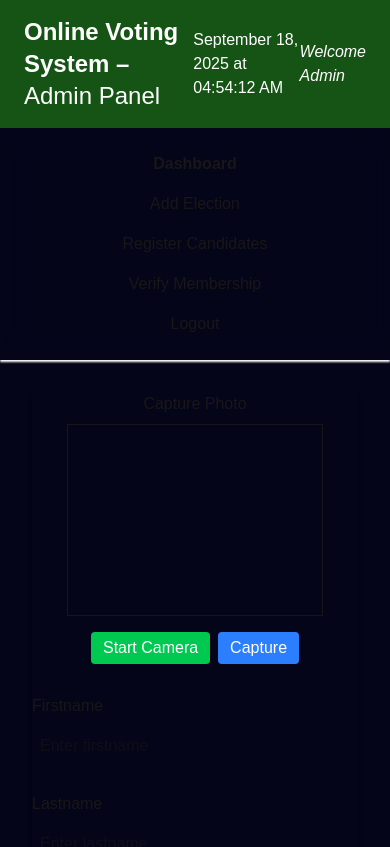
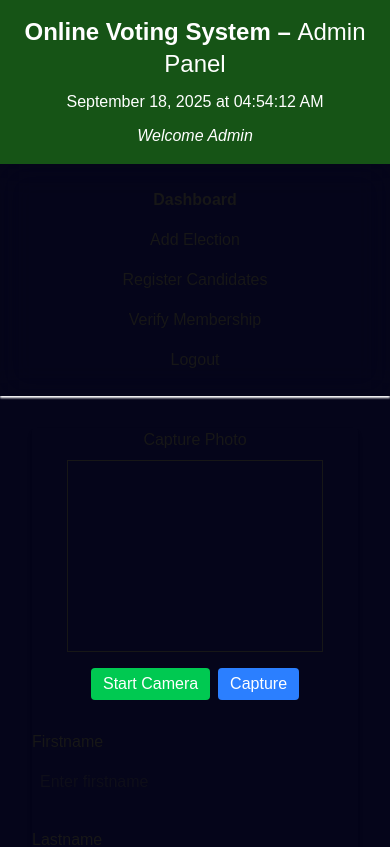
Before and after one commit to felmarkrish/online-voting-system, a Next.js app: page /listpopulation in a window 390 px wide. Shown: the top 847 px of the page. Built offline with nearby package versions, Linux system fonts and the light colour scheme; no server answers; the database is empty.

Commit message:
fix header css

```diff
--- a/src/app/addelection/page.jsx
+++ b/src/app/addelection/page.jsx
@@ -204,14 +204,13 @@ export default function AddElectionPage() {
   return (
     <div className="main-bg min-h-screen flex flex-col bg-gray-100">
       {/* Header */}
-      <header className="bg-color-2 text-white py-4 px-6 flex flex-col sm:flex-row sm:justify-between sm:items-center gap-2">
-        <h1 className="text-lg sm:text-2xl font-bold text-center sm:text-left">
-          Online Voting System – <span className="font-normal">Admin Panel</span>
+     <header className="bg-color-2 text-white py-4 px-6 flex justify-between items-center">
+        <h1 className="text-2xl font-bold">
+          Online Voting System –{" "}
+          <span className="font-normal">Admin Panel</span>
         </h1>
-        <div className="flex flex-col sm:flex-row sm:items-center gap-2 text-sm sm:text-base">
-          <span>{currentTime}</span>
-          <span className="italic">Welcome {username || "Admin"}</span>
-        </div>
+        <div>{currentTime}</div>
+        <span className="italic">Welcome {username || "Admin"}</span>
       </header>
 
       {/* Body */}
--- a/src/app/dashboard/page.jsx
+++ b/src/app/dashboard/page.jsx
@@ -9,6 +9,7 @@ export default function DashboardPage() {
   const [elections, setElections] = useState([]);
   const [openDropdown, setOpenDropdown] = useState(null);
   const [sidebarOpen, setSidebarOpen] = useState(false);
+  const [currentTime, setCurrentTime] = useState("");
 
  // Fetch elections + participants
 useEffect(() => {
@@ -30,6 +31,24 @@ useEffect(() => {
   fetchElections();
 }, []);
 
+  // Clock
+  useEffect(() => {
+    const interval = setInterval(() => {
+      const now = new Date();
+      const formatted = new Intl.DateTimeFormat("en-US", {
+        month: "long",
+        day: "2-digit",
+        year: "numeric",
+        hour: "2-digit",
+        minute: "2-digit",
+        second: "2-digit",
+        hour12: true,
+      }).format(now);
+      setCurrentTime(formatted);
+    }, 1000);
+    return () => clearInterval(interval);
+  }, []);
+
 
   // Get username from localStorage
   useEffect(() => {
@@ -40,31 +59,20 @@ useEffect(() => {
   return (
     <div className="main-bg min-h-screen flex flex-col bg-gray-100">
       {/* Header */}
-      <header className="bg-color-2 text-white py-4 px-6 flex justify-between items-center">
-        <h1 className="text-xl sm:text-2xl font-bold">
+       <header className="bg-color-2 text-white py-4 px-6 flex justify-between items-center">
+        <h1 className="text-2xl font-bold">
           Online Voting System –{" "}
           <span className="font-normal">Admin Panel</span>
         </h1>
-        <div className="flex items-center gap-4">
-          <span className="italic hidden sm:inline">
-            Welcome {username || "Admin"}
-          </span>
-          <button
-            className="sm:hidden text-white focus:outline-none"
-            onClick={() => setSidebarOpen(!sidebarOpen)}
-          >
-            <FontAwesomeIcon icon={faBars} size="lg" />
-          </button>
-        </div>
+        <div>{currentTime}</div>
+        <span className="italic">Welcome {username || "Admin"}</span>
       </header>
 
-      <div className="flex flex-1">
+
+      <div className="flex flex-1 global-parent">
         {/* Sidebar */}
         <aside
-          className={`bg-blurry w-64 shadow-md p-6 fixed sm:static inset-y-0 left-0 transform ${
-            sidebarOpen ? "translate-x-0" : "-translate-x-full"
-          } sm:translate-x-0 transition-transform duration-200 ease-in-out z-20`}
-        >
+          className="bg-blurry w-64 shadow-md p-6">
           <ul className="space-y-4">
             <li className="font-semibold cursor-pointer hover:text-blue-600">
               <a href="/dashboard">Dashboard</a>
--- a/src/app/globals.css
+++ b/src/app/globals.css
@@ -372,15 +372,26 @@ a:hover ul > li:visited {
   }
 }
 @media (max-width: 870px) {
-    .candidateregistration {
+    .candidateregistration,
+    .global-parent {
       flex-direction: column;
     }
+    .global-parent > aside,
     .candidateregistration > aside {
       width: 100%;
       box-shadow: 0 2px 1px rgb(255, 255, 255);
     }
+    .global-parent > aside > ul > li,
     .candidateregistration > aside > ul > li {
       text-align: center;
+    }
+    header {
+      flex-wrap: wrap;
+      text-align: center;
+      gap: 25px;
+    }
+    header > h1 {
+      width: 100%;
     }
 }
 @media (max-width: 767px) {
@@ -433,6 +444,12 @@ a:hover ul > li:visited {
     width: 100% !important;
   }
 }
+@media (max-width: 460px) {
+  header {
+    gap: 10px;
+    flex-direction: column;
+  }
+}
 @media (max-width: 450px) {
   .small-padding main {
     padding: 30px 10px !important;
```
Also changed, not shown: firebase/config.js (indentation only).
